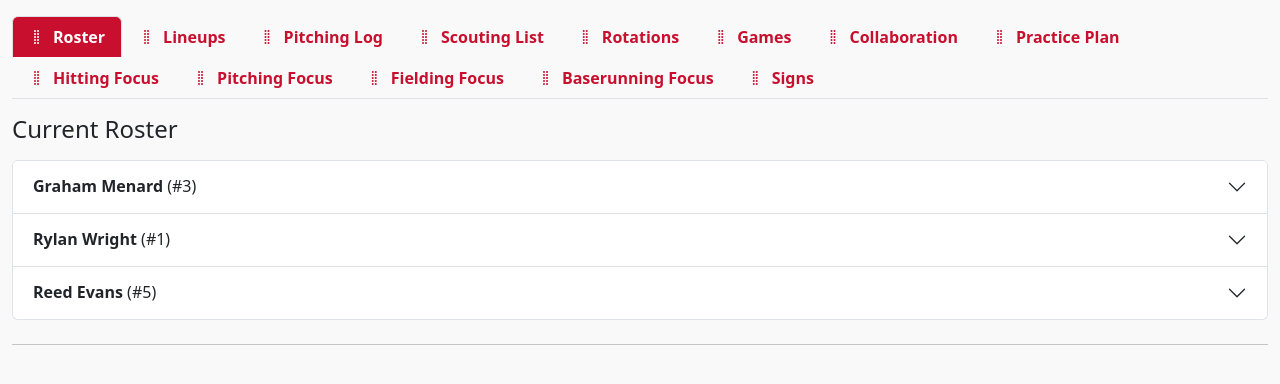
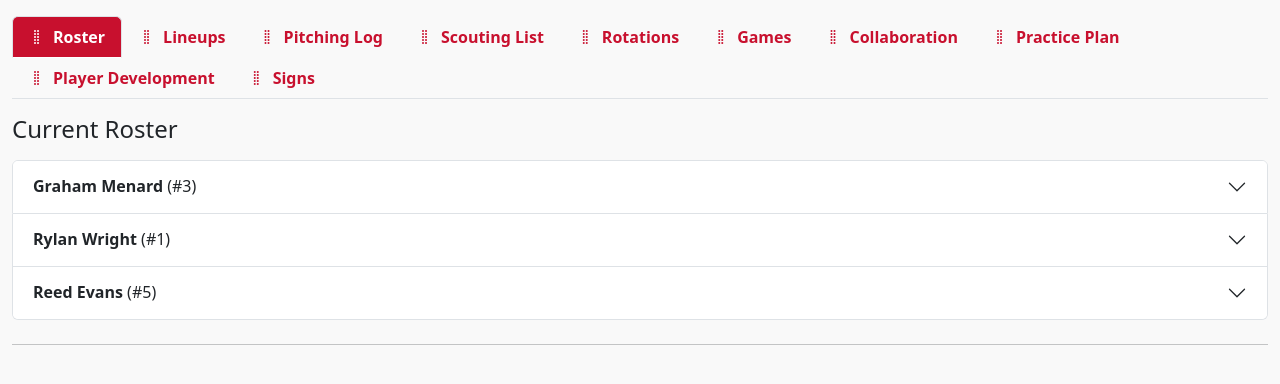
Before and after one commit to menard1825/coachboard-test, a Flask app: page / in a window 1280 px wide. Shown: the part 67-451 px from the top of the page. Run offline with Flask 3, Linux system fonts and the light colour scheme; the visitor is signed in with stand-in values (Sample User, id 1).

Commit message:
cleaned up focus tabs

```diff
--- a/app.py
+++ b/app.py
@@ -24,8 +24,8 @@ def load_data():
         "settings": {"registration_code": "DEFAULT_CODE"},
         "collaboration_notes": {"player_notes": [], "team_notes": []},
         "practice_plans": [],
-        "player_development": {}, # NEW: For Hitting, Fielding, etc. focus
-        "signs": [] # NEW: For team signs
+        "player_development": {}, # For Hitting, Fielding, etc. focus
+        "signs": [] # For team signs
     }
     if not os.path.exists(DATA_FILE):
         with open(DATA_FILE, 'w') as f:
@@ -48,8 +48,9 @@ def load_data():
             user['role'] = 'Admin' if user['username'] == 'Mike1825' else 'Coach'
         if 'tab_order' not in user:
             default_tab_keys = list(default_data.keys())
-            tabs_to_exclude = ['users', 'feedback', 'settings', 'player_development']
+            tabs_to_exclude = ['users', 'feedback', 'settings', 'player_development', 'hitting_focus', 'pitching_focus', 'fielding_focus', 'baserunning_focus']
             user['tab_order'] = [key for key in default_tab_keys if key not in tabs_to_exclude]
+
 
     if 'rotations' in data:
         for rotation in data['rotations']:
@@ -179,8 +180,7 @@ def home():
         'roster': 'Roster', 'lineups': 'Lineups', 'pitching': 'Pitching Log',
         'scouting_list': 'Scouting List', 'rotations': 'Rotations',
         'games': 'Games', 'collaboration': 'Collaboration', 'practice_plan': 'Practice Plan',
-        'hitting_focus': 'Hitting Focus', 'pitching_focus': 'Pitching Focus',
-        'fielding_focus': 'Fielding Focus', 'baserunning_focus': 'Baserunning Focus',
+        'player_development': 'Player Development',
         'signs': 'Signs'
     }
     default_tab_keys = list(all_tabs.keys())
@@ -308,23 +308,35 @@ def update_player_inline(index):
     data = load_data()
     if not (0 <= index < len(data['roster'])):
         return jsonify({'status': 'error', 'message': 'Player not found.'}), 404
-    player_number_str = request.form.get('number', '')
+
+    player_to_edit = data['roster'][index]
+    original_name = player_to_edit['name']
+
+    player_number_str = request.form.get('number', str(player_to_edit.get('number', '')))
     try:
         player_number = int(player_number_str) if player_number_str else ''
     except ValueError:
         return jsonify({'status': 'error', 'message': 'Player number must be a valid integer.'}), 400
-    player_to_edit = data['roster'][index]
+
     player_to_edit.update({
-        "name": request.form.get('name'), "number": player_number,
-        "position1": request.form.get('position1'), "position2": request.form.get('position2'),
-        "position3": request.form.get('position3'),
-        "throws": request.form.get('throws'), "bats": request.form.get('bats'),
-        "notes": request.form.get('notes', ''), "pitcher_role": request.form.get('pitcher_role', 'Not a Pitcher'),
-        "has_lessons": request.form.get('has_lessons'),
-        "lesson_focus": request.form.get('lesson_focus')
+        "name": request.form.get('name', player_to_edit.get('name')),
+        "number": player_number,
+        "position1": request.form.get('position1', player_to_edit.get('position1')),
+        "position2": request.form.get('position2', player_to_edit.get('position2')),
+        "position3": request.form.get('position3', player_to_edit.get('position3')),
+        "throws": request.form.get('throws', player_to_edit.get('throws')),
+        "bats": request.form.get('bats', player_to_edit.get('bats')),
+        "notes": request.form.get('notes', player_to_edit.get('notes')),
+        "pitcher_role": request.form.get('pitcher_role', player_to_edit.get('pitcher_role'))
     })
+
+    new_name = player_to_edit['name']
+    if original_name != new_name and original_name in data['player_development']:
+        data['player_development'][new_name] = data['player_development'].pop(original_name)
+
     save_data(data)
     return jsonify({'status': 'success', 'message': f'Player "{player_to_edit["name"]}" updated successfully!'})
+
 
 @app.route('/add_player_inline', methods=['POST'])
 @login_required
@@ -347,8 +359,8 @@ def add_player_inline():
         "throws": request.form.get('throws'), "bats": request.form.get('bats'),
         "notes": request.form.get('notes', ''),
         "pitcher_role": request.form.get('pitcher_role', 'Not a Pitcher'),
-        "has_lessons": request.form.get('has_lessons'),
-        "lesson_focus": request.form.get('lesson_focus')
+        "has_lessons": "No",
+        "lesson_focus": ""
     }
     data['roster'].append(player)
     data['player_development'][new_name] = {"hitting": "", "pitching": "", "fielding": "", "baserunning": ""}
@@ -401,19 +413,31 @@ def edit_player(index):
         return render_template('edit_player.html', player=player_to_edit, index=index, session=session)
 
 # --- Player Development Route ---
-@app.route('/save_development_focus', methods=['POST'])
+@app.route('/save_player_development/<player_name>', methods=['POST'])
 @login_required
-def save_development_focus():
+def save_player_development(player_name):
     data = load_data()
-    req_data = request.json
-    player_name = req_data.get('playerName')
-    skill = req_data.get('skill')
-    focus_text = req_data.get('focusText')
-    if player_name in data['player_development'] and skill in data['player_development'][player_name]:
-        data['player_development'][player_name][skill] = focus_text
-        save_data(data)
-        return jsonify({'status': 'success', 'message': f'Focus for {player_name} saved.'})
-    return jsonify({'status': 'error', 'message': 'Invalid player or skill.'}), 400
+
+    # Find player in roster to update lesson info
+    player_in_roster = next((p for p in data['roster'] if p['name'] == player_name), None)
+    if player_in_roster:
+        player_in_roster['has_lessons'] = request.form.get('has_lessons')
+        player_in_roster['lesson_focus'] = request.form.get('lesson_focus')
+    else:
+        return jsonify({'status': 'error', 'message': 'Player not found in roster.'}), 404
+
+    # Find player in development dict to update focus info
+    if player_name in data['player_development']:
+        data['player_development'][player_name]['hitting'] = request.form.get('hitting_focus')
+        data['player_development'][player_name]['pitching'] = request.form.get('pitching_focus')
+        data['player_development'][player_name]['fielding'] = request.form.get('fielding_focus')
+        data['player_development'][player_name]['baserunning'] = request.form.get('baserunning_focus')
+    else:
+        return jsonify({'status': 'error', 'message': 'Player not found in development records.'}), 404
+
+    save_data(data)
+    return jsonify({'status': 'success', 'message': f'Development plan for {player_name} saved.'})
+
 
 # --- Pitching Routes ---
 @app.route('/add_pitching', methods=['POST'])
--- a/templates/index.html
+++ b/templates/index.html
@@ -136,11 +136,7 @@
                                 <select name="pitcher_role" class="form-select" title="Pitcher Role"><option value="Not a Pitcher" {% if p.pitcher_role == "Not a Pitcher" %}selected{% endif %}>Not a Pitcher</option><option value="Starter" {% if p.pitcher_role == "Starter" %}selected{% endif %}>Starter</option><option value="Reliever" {% if p.pitcher_role == "Reliever" %}selected{% endif %}>Reliever</option></select>
                             </div>
                             <div class="col-12"><textarea class="form-control" name="notes" rows="2" placeholder="General Player Notes">{{ p.notes }}</textarea></div>
-                            <hr class="my-3">
-                            <div class="col-md-3"><label class="form-label">Getting Lessons?</label><select name="has_lessons" class="form-select"><option value="No" {% if p.has_lessons == 'No' %}selected{% endif %}>No</option><option value="Yes" {% if p.has_lessons == 'Yes' %}selected{% endif %}>Yes</option></select></div>
-                            <div class="col-md-9"><label class="form-label">Instructor's Focus</label><input type="text" class="form-control" name="lesson_focus" value="{{ p.lesson_focus }}" placeholder="What is their instructor working on?"></div>
                             <div class="col-12 d-flex justify-content-end mt-3">
-                                <a href="{{ url_for('edit_player', index=loop.index0) }}" class="btn btn-sm btn-secondary me-2">Edit on Full Page</a>
                                 <button type="button" class="btn btn-sm btn-success me-2 save-player-btn">Save Changes</button>
                                 <a href="/delete_player/{{ loop.index0 }}?active_tab=#roster" class="btn btn-sm btn-danger" onclick="return confirm('Are you sure?');">Remove</a>
                             </div>
@@ -151,39 +147,69 @@
             {% endfor %}
         </div>
         <hr class="my-4">
-        <!-- Add Player Form -->
         </div>
 
-    <!-- Player Development Tabs -->
-    {% for skill in ['hitting', 'pitching', 'fielding', 'baserunning'] %}
-    <div class="tab-pane fade" id="{{ skill }}_focus">
-        <h4>{{ skill.replace('_', ' ').title() }} Focus</h4>
-        <p>For each player, enter the single most important technique to work on for this skill.</p>
-        <div class="list-group">
-            {% for player in data.roster %}
-            <div class="list-group-item">
-                <div class="row g-2 align-items-center">
-                    <div class="col-md-3"><strong>{{ player.name }}</strong></div>
-                    <div class="col-md-7">
-                        <input type="text" class="form-control development-focus-input"
-                               data-player-name="{{ player.name }}"
-                               data-skill="{{ skill }}"
-                               value="{{ data.player_development.get(player.name, {}).get(skill, '') }}"
-                               placeholder="Enter focus area for {{ skill }}...">
+    <div class="tab-pane fade" id="player_development">
+        <h4>Player Development Focus</h4>
+        <p>A comprehensive overview of each player's development plan, including team focus and external lesson details.</p>
+        <div class="accordion" id="playerDevelopmentAccordion">
+            {% for p in data.roster %}
+            {% set player_dev = data.player_development.get(p.name, {}) %}
+            <div class="accordion-item">
+                <h2 class="accordion-header" id="heading-dev-{{ loop.index0 }}">
+                    <button class="accordion-button collapsed" type="button" data-bs-toggle="collapse" data-bs-target="#collapse-dev-{{ loop.index0 }}">
+                        <strong>{{ p.name }}</strong>
+                    </button>
+                </h2>
+                <div id="collapse-dev-{{ loop.index0 }}" class="accordion-collapse collapse" data-bs-parent="#playerDevelopmentAccordion">
+                    <div class="accordion-body">
+                        <form class="player-development-form" data-player-name="{{ p.name }}">
+                            <div class="row g-3">
+                                <div class="col-md-6">
+                                    <label class="form-label">Hitting Focus</label>
+                                    <input type="text" name="hitting_focus" class="form-control" value="{{ player_dev.get('hitting', '') }}" placeholder="Primary hitting focus...">
                                 </div>
-                    <div class="col-md-2">
-                        <button class="btn btn-sm btn-primary w-100 save-focus-btn" disabled>Save</button>
+                                <div class="col-md-6">
+                                    <label class="form-label">Pitching Focus</label>
+                                    <input type="text" name="pitching_focus" class="form-control" value="{{ player_dev.get('pitching', '') }}" placeholder="Primary pitching focus...">
+                                </div>
+                                <div class="col-md-6">
+                                    <label class="form-label">Fielding Focus</label>
+                                    <input type="text" name="fielding_focus" class="form-control" value="{{ player_dev.get('fielding', '') }}" placeholder="Primary fielding focus...">
+                                </div>
+                                <div class="col-md-6">
+                                    <label class="form-label">Baserunning Focus</label>
+                                    <input type="text" name="baserunning_focus" class="form-control" value="{{ player_dev.get('baserunning', '') }}" placeholder="Primary baserunning focus...">
+                                </div>
+
+                                <hr class="my-3">
+
+                                <div class="col-md-4">
+                                    <label class="form-label">Getting Lessons?</label>
+                                    <select name="has_lessons" class="form-select">
+                                        <option value="No" {% if p.has_lessons == 'No' %}selected{% endif %}>No</option>
+                                        <option value="Yes" {% if p.has_lessons == 'Yes' %}selected{% endif %}>Yes</option>
+                                    </select>
+                                </div>
+                                <div class="col-md-8">
+                                    <label class="form-label">Instructor's Focus</label>
+                                    <input type="text" name="lesson_focus" class="form-control" value="{{ p.lesson_focus }}" placeholder="What is their instructor working on?">
+                                </div>
+
+                                <div class="col-12 d-flex justify-content-end mt-3">
+                                    <button type="button" class="btn btn-sm btn-primary save-development-btn">Save Development Plan</button>
+                                </div>
+                            </div>
+                        </form>
                     </div>
                 </div>
             </div>
             {% endfor %}
         </div>
     </div>
-    {% endfor %}
 
     <div class="tab-pane fade" id="pitching">
       <h4>Pitching Log & Count Tracker</h4>
-      <!-- Pitch Count Summary -->
       <div class="card mb-4">
         <div class="card-header"><strong>Pitch Count Summary</strong></div>
         <div class="card-body">
@@ -236,7 +262,6 @@
         </div>
       </div>
 
-      <!-- Add Pitching Outing Form -->
       <form action="/add_pitching" method="POST" class="row g-2 mb-3">
         <input type="hidden" name="active_tab" value="#pitching" class="active-tab-input">
         <div class="col-md-3"><input type="date" name="pitch_date" class="form-control" required title="Pitch Date"></div>
@@ -260,7 +285,6 @@
       </ul>
     </div>
 
-    <!-- Signs Tab -->
     <div class="tab-pane fade" id="signs">
         <h4>Team Signs</h4>
         <div class="row">
@@ -302,7 +326,6 @@
         </div>
     </div>
 
-    <!-- RESTORED TABS -->
     <div class="tab-pane fade" id="lineups">
       <h4>Create New Lineup</h4>
       <form action="/add_lineup" method="POST" class="mb-3">
@@ -775,7 +798,6 @@
   </div>
 </div>
 
-<!-- Modals -->
 <div class="modal fade" id="assignPlayerModal" tabindex="-1" aria-labelledby="assignPlayerModalLabel" aria-hidden="true">
   <div class="modal-dialog modal-dialog-centered modal-dialog-scrollable">
     <div class="modal-content">
@@ -784,7 +806,6 @@
         <button type="button" class="btn-close" data-bs-dismiss="modal" aria-label="Close"></button>
       </div>
       <div class="modal-body">
-        <p>Select a player from the list below. Players already on the field for this inning are greyed out.</p>
         <div id="player-list-for-assignment" class="list-group">
           </div>
       </div>
@@ -950,7 +971,7 @@ document.addEventListener('DOMContentLoaded', () => {
       }
   });
 
-  // --- Inline Player Editing Logic ---
+  // --- Inline Player Roster Editing ---
   document.getElementById('rosterAccordion')?.addEventListener('click', event => {
     if (event.target.classList.contains('save-player-btn')) {
       const item = event.target.closest('.accordion-item');
@@ -973,40 +994,32 @@ document.addEventListener('DOMContentLoaded', () => {
     }
   });
 
-  // --- Development Focus Saving Logic ---
-  document.querySelectorAll('.development-focus-input').forEach(input => {
-      const saveBtn = input.closest('.row').querySelector('.save-focus-btn');
-      input.addEventListener('input', () => {
-          saveBtn.disabled = false;
-          saveBtn.textContent = 'Save';
-          saveBtn.classList.remove('btn-success');
-          saveBtn.classList.add('btn-primary');
-      });
-  });
+  // --- Player Development Saving Logic ---
+  document.querySelectorAll('.save-development-btn').forEach(button => {
+    button.addEventListener('click', (event) => {
+        const form = event.target.closest('.player-development-form');
+        const playerName = form.dataset.playerName;
+        const formData = new URLSearchParams(new FormData(form));
 
-  document.querySelectorAll('.save-focus-btn').forEach(button => {
-      button.addEventListener('click', () => {
-          const input = button.closest('.row').querySelector('.development-focus-input');
-          const playerName = input.dataset.playerName;
-          const skill = input.dataset.skill;
-          const focusText = input.value;
-
-          fetch('/save_development_focus', {
+        fetch(`/save_player_development/${playerName}`, {
             method: 'POST',
-              headers: { 'Content-Type': 'application/json' },
-              body: JSON.stringify({ playerName, skill, focusText })
+            body: formData
         })
         .then(res => res.json())
         .then(data => {
             if (data.status === 'success') {
-                  button.disabled = true;
                 button.textContent = 'Saved!';
                 button.classList.remove('btn-primary');
                 button.classList.add('btn-success');
+                setTimeout(() => {
+                    button.textContent = 'Save Development Plan';
+                    button.classList.remove('btn-success');
+                    button.classList.add('btn-primary');
+                }, 2000);
             } else {
                 alert('Error: ' + data.message);
             }
-          }).catch(err => alert('An error occurred.'));
+        }).catch(err => alert('An error occurred: ' + err));
     });
   });
 
@@ -1020,8 +1033,9 @@ document.addEventListener('DOMContentLoaded', () => {
           form.querySelector('#edit_sign_name').value = button.dataset.signName;
           form.querySelector('#edit_sign_indicator').value = button.dataset.signIndicator;
       });
+  }
 
- } // --- Edit Lineup Modal Logic ---
+  // --- Edit Lineup Modal Logic ---
   const editLineupModal = document.getElementById('editLineupModal');
   if (editLineupModal) {
       let sortable = null; // To hold the Sortable.js instance
@@ -1031,22 +1045,17 @@ document.addEventListener('DOMContentLoaded', () => {
           const form = document.getElementById('editLineupForm');
           const modalBody = editLineupModal.querySelector('.modal-body');
 
-          // Get data from the button that opened the modal
           const lineupIndex = button.dataset.lineupIndex;
           const lineupTitle = button.dataset.lineupTitle;
           const lineupPlayers = JSON.parse(decodeURIComponent(button.dataset.lineupPlayers));
           const lineupPlayerNames = new Set(lineupPlayers.map(p => p.name));
 
-          // Get the full team roster from the <body> data attribute
           const fullRoster = JSON.parse(document.body.dataset.roster);
 
-          // Set the form's action URL to point to the correct lineup
           form.action = `/edit_lineup/${lineupIndex}`;
 
-          // --- Build the player list HTML (without numbers initially) ---
           let playerHtml = '';
 
-          // 1. Add players already in the lineup, in their correct batting order
           lineupPlayers.forEach(player => {
               playerHtml += `
                   <li class="list-group-item d-flex align-items-center">
@@ -1059,7 +1068,6 @@ document.addEventListener('DOMContentLoaded', () => {
                   </li>`;
           });
 
-          // 2. Add the rest of the players from the roster who are not in the lineup
           fullRoster.forEach(player => {
               if (!lineupPlayerNames.has(player.name)) {
                   playerHtml += `
@@ -1074,7 +1082,6 @@ document.addEventListener('DOMContentLoaded', () => {
               }
           });
 
-          // 3. Populate the modal body with the complete form
           modalBody.innerHTML = `
               <input type="hidden" name="active_tab" value="#lineups">
               <div class="mb-3">
@@ -1089,7 +1096,6 @@ document.addEventListener('DOMContentLoaded', () => {
 
           const sortableList = document.getElementById('sortable-player-list');
 
-          // This function updates the visible lineup numbers for checked players
           const updateLineupNumbers = () => {
               const listItems = sortableList.querySelectorAll('li');
               let checkedCounter = 1;
@@ -1101,38 +1107,32 @@ document.addEventListener('DOMContentLoaded', () => {
                           numberSpan.textContent = `${checkedCounter}.`;
                           checkedCounter++;
                       } else {
-                          // Clear the number if the player is not checked
                           numberSpan.textContent = '';
                       }
                   }
               });
           };
 
-          // Add event listeners to checkboxes to update numbering when checked/unchecked
           sortableList.querySelectorAll('input[type="checkbox"]').forEach(checkbox => {
               checkbox.addEventListener('change', updateLineupNumbers);
           });
 
-          // Initialize SortableJS and add the onEnd event to update numbers
           if (sortableList) {
               sortable = new Sortable(sortableList, {
                   animation: 150,
                   handle: '.bi-grip-vertical',
-                  onEnd: updateLineupNumbers // Update numbers after dragging
+                  onEnd: updateLineupNumbers
               });
           }
 
-          // Call it once to set the initial numbers correctly
           updateLineupNumbers();
       });
 
-      // This is good practice: clean up when the modal is closed
       editLineupModal.addEventListener('hidden.bs.modal', () => {
           if (sortable) {
               sortable.destroy();
               sortable = null;
           }
-          // Clear the modal so it's fresh the next time it opens
           editLineupModal.querySelector('.modal-body').innerHTML = '';
       });
   }
```
Also changed, not shown: data.json (+49 -4 lines). Lines whose indentation alone changed are shown as unchanged.
